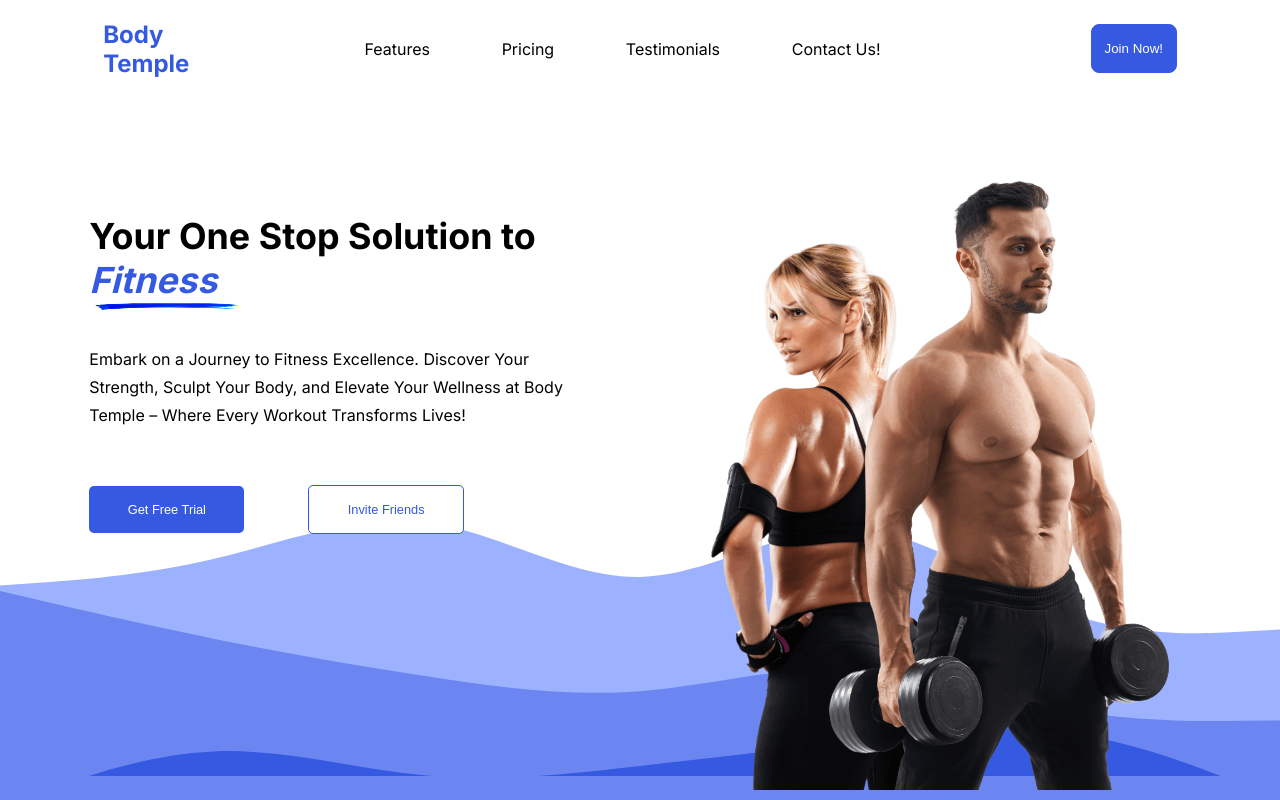
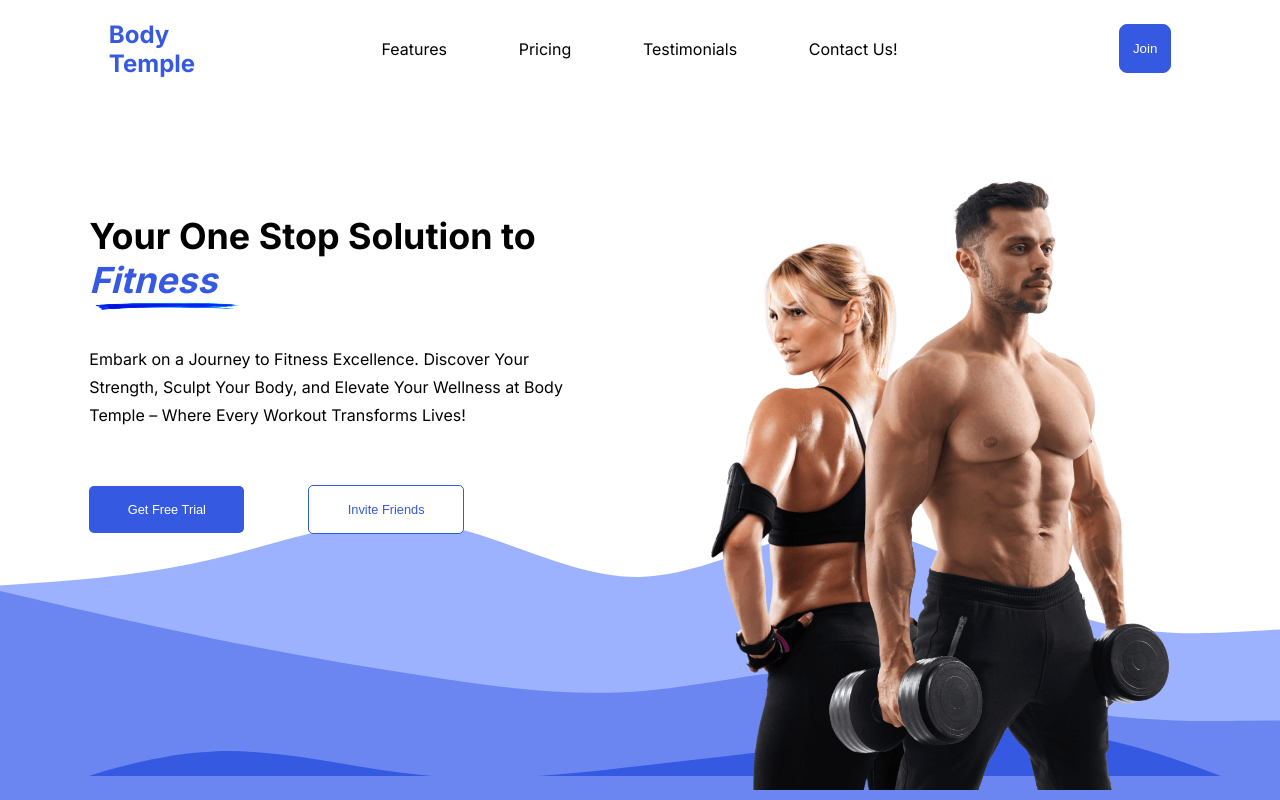
Before and after one commit to yashghogre/gym-client, a Next.js app: page / in a window 1280 px wide. Shown: the top 800 px of the page. Built offline with nearby package versions, Linux system fonts and the light colour scheme.

Commit message:
update commit

```diff
--- a/src/app/components/Navbar.jsx
+++ b/src/app/components/Navbar.jsx
@@ -63,7 +63,7 @@ const Navbar = () => {
                 </Link>
             </div>
             <div className={styles.btnDiv}>
-                <button className={styles.btn}>Join Now!</button>
+                <button className={styles.btn}>Join</button>
             </div>
             <div className={styles.menuDiv} onClick={menuClick}>
                 <IoMdMenu size={50} color='#3559E0' />
```
